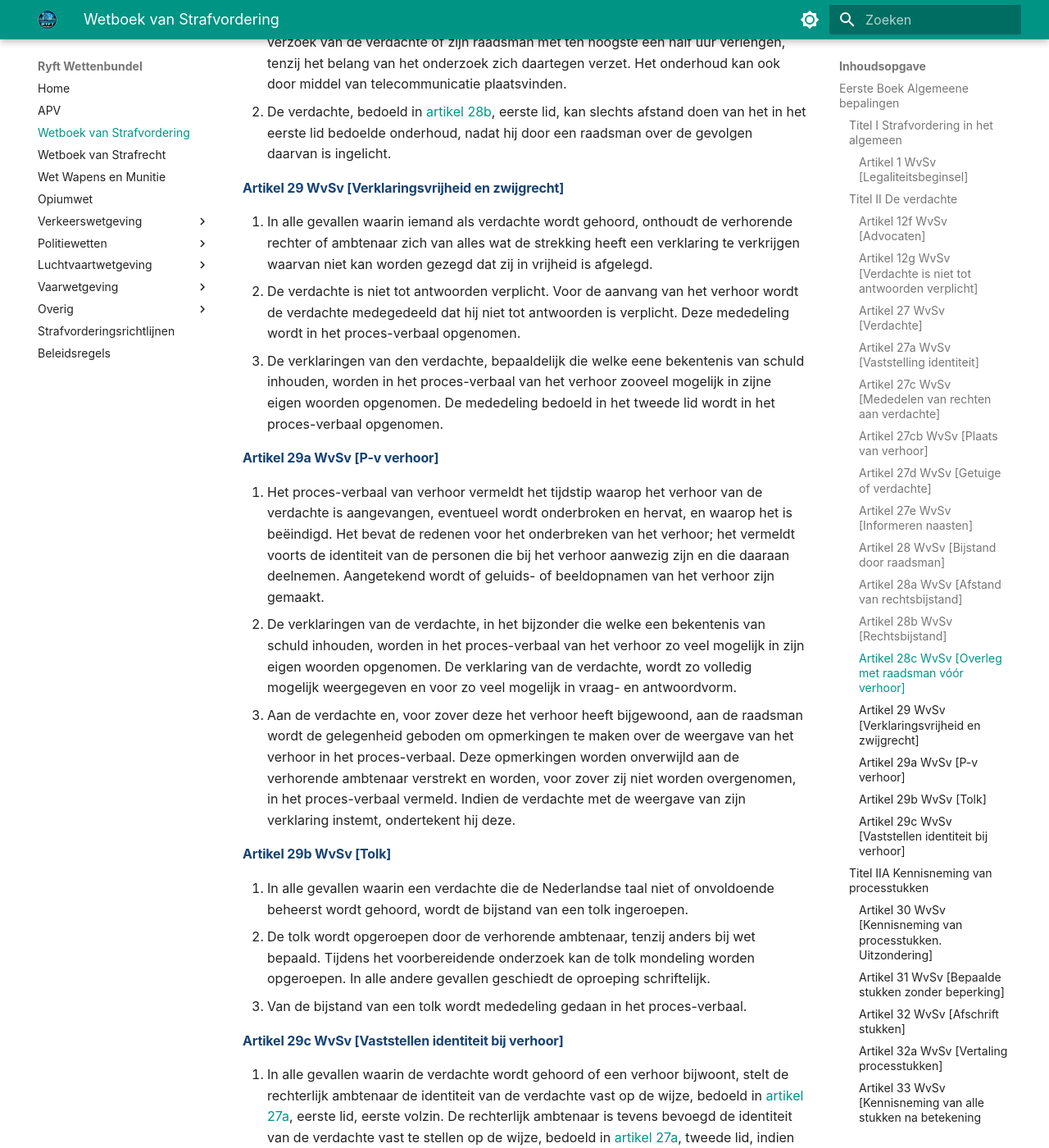
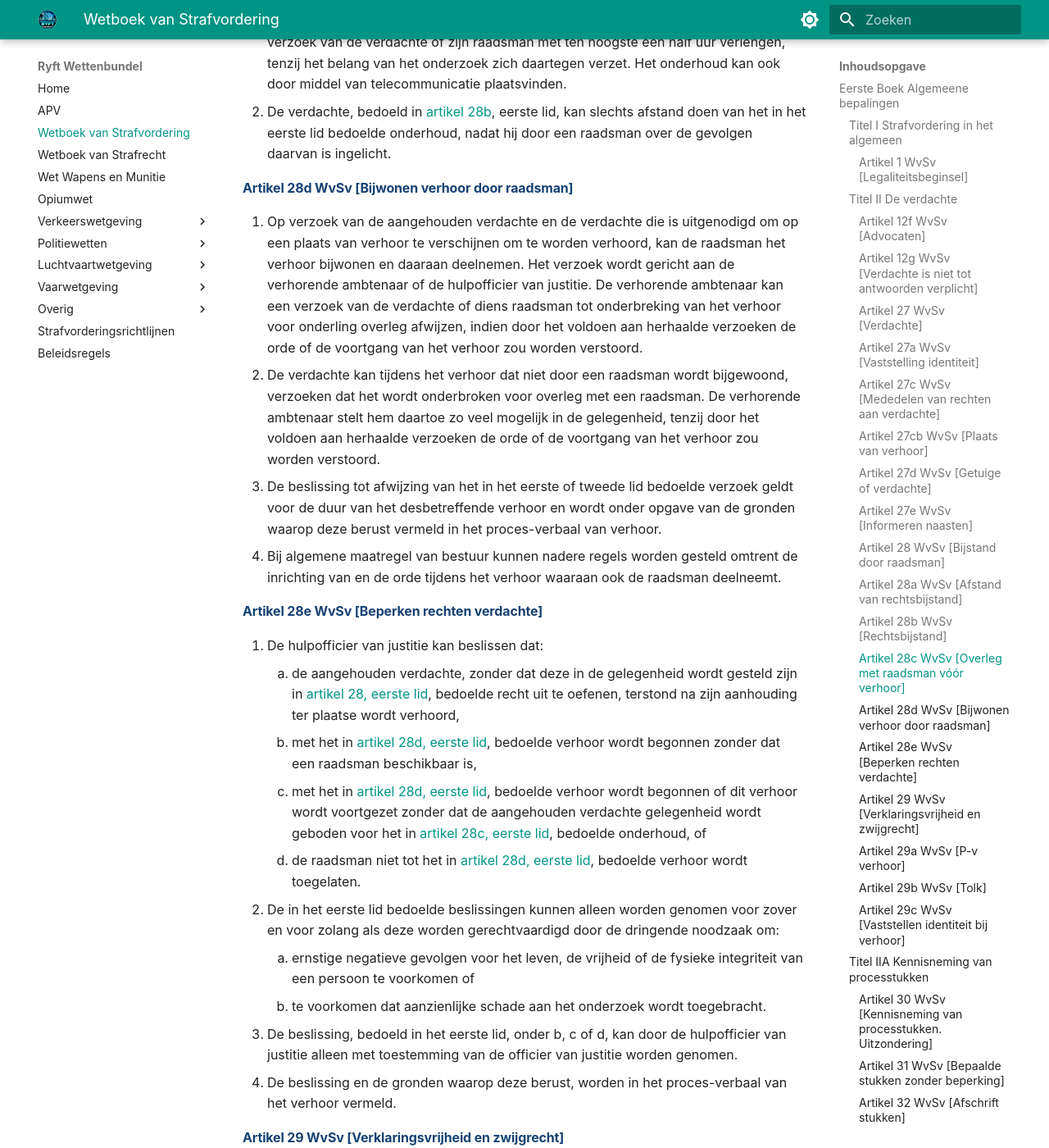
Before and after one commit to that-edward/wetten-ryft-backup, an MkDocs documentation site: the page built from docs/wetboek-van-strafvordering.md, in a window 1280 px wide and 1400 px high, scrolled down 4361 px. Shown: the whole window at 82% size. Built offline with MkDocs 1.6.1 and Material for MkDocs 9.7.7, drawn with Linux system fonts in a browser that asks for light colours; some web fonts are replaced; some of the changed text lies outside the part shown.

Commit message:
Besluit inrichting en orde politieverhoor

```diff
--- a/docs/wetboek-van-strafvordering.md
+++ b/docs/wetboek-van-strafvordering.md
@@ -87,6 +87,26 @@ Het verhoor van een aangehouden verdachte vindt zoveel mogelijk plaats op een pl
 
 1. De aangehouden verdachte voor wie ingevolge [artikel 28b](#artikel-28b-wvsv-rechtsbijstand) een raadsman beschikbaar is, wordt de gelegenheid verschaft om voorafgaand aan het eerste verhoor gedurende een termijn van ten hoogste een vijftien minuten met hem een onderhoud te hebben. De hulpofficier van justitie kan deze termijn, indien deze ontoereikend blijkt, op verzoek van de verdachte of zijn raadsman met ten hoogste een half uur verlengen, tenzij het belang van het onderzoek zich daartegen verzet. Het onderhoud kan ook door middel van telecommunicatie plaatsvinden.
 2. De verdachte, bedoeld in [artikel 28b](#artikel-28b-wvsv-rechtsbijstand), eerste lid, kan slechts afstand doen van het in het eerste lid bedoelde onderhoud, nadat hij door een raadsman over de gevolgen daarvan is ingelicht.
+
+#### Artikel 28d WvSv [Bijwonen verhoor door raadsman]
+
+1. Op verzoek van de aangehouden verdachte en de verdachte die is uitgenodigd om op een plaats van verhoor te verschijnen om te worden verhoord, kan de raadsman het verhoor bijwonen en daaraan deelnemen. Het verzoek wordt gericht aan de verhorende ambtenaar of de hulpofficier van justitie. De verhorende ambtenaar kan een verzoek van de verdachte of diens raadsman tot onderbreking van het verhoor voor onderling overleg afwijzen, indien door het voldoen aan herhaalde verzoeken de orde of de voortgang van het verhoor zou worden verstoord.
+2. De verdachte kan tijdens het verhoor dat niet door een raadsman wordt bijgewoond, verzoeken dat het wordt onderbroken voor overleg met een raadsman. De verhorende ambtenaar stelt hem daartoe zo veel mogelijk in de gelegenheid, tenzij door het voldoen aan herhaalde verzoeken de orde of de voortgang van het verhoor zou worden verstoord.
+3. De beslissing tot afwijzing van het in het eerste of tweede lid bedoelde verzoek geldt voor de duur van het desbetreffende verhoor en wordt onder opgave van de gronden waarop deze berust vermeld in het proces-verbaal van verhoor.
+4. Bij algemene maatregel van bestuur kunnen nadere regels worden gesteld omtrent de inrichting van en de orde tijdens het verhoor waaraan ook de raadsman deelneemt.
+
+#### Artikel 28e WvSv [Beperken rechten verdachte]
+
+1. De hulpofficier van justitie kan beslissen dat:
+    1. de aangehouden verdachte, zonder dat deze in de gelegenheid wordt gesteld zijn in [artikel 28, eerste lid](#artikel-28-wvsv-bijstand-door-raadsman), bedoelde recht uit te oefenen, terstond na zijn aanhouding ter plaatse wordt verhoord,
+    2. met het in [artikel 28d, eerste lid](#artikel-28d-wvsv-bijwonen-verhoor-door-raadsman), bedoelde verhoor wordt begonnen zonder dat een raadsman beschikbaar is,
+    3. met het in [artikel 28d, eerste lid](#artikel-28d-wvsv-bijwonen-verhoor-door-raadsman), bedoelde verhoor wordt begonnen of dit verhoor wordt voortgezet zonder dat de aangehouden verdachte gelegenheid wordt geboden voor het in [artikel 28c, eerste lid](#artikel-28c-wvsv-overleg-met-raadsman-vóór-verhoor), bedoelde onderhoud, of
+    4. de raadsman niet tot het in [artikel 28d, eerste lid](#artikel-28d-wvsv-bijwonen-verhoor-door-raadsman), bedoelde verhoor wordt toegelaten.
+2. De in het eerste lid bedoelde beslissingen kunnen alleen worden genomen voor zover en voor zolang als deze worden gerechtvaardigd door de dringende noodzaak om:
+    1. ernstige negatieve gevolgen voor het leven, de vrijheid of de fysieke integriteit van een persoon te voorkomen of
+    2. te voorkomen dat aanzienlijke schade aan het onderzoek wordt toegebracht.
+3. De beslissing, bedoeld in het eerste lid, onder b, c of d, kan door de hulpofficier van justitie alleen met toestemming van de officier van justitie worden genomen.
+4. De beslissing en de gronden waarop deze berust, worden in het proces-verbaal van het verhoor vermeld.
 
 #### Artikel 29 WvSv [Verklaringsvrijheid en zwijgrecht]
 
--- a/mkdocs.yml
+++ b/mkdocs.yml
@@ -72,5 +72,6 @@ nav:
     - Paspoortwet: 'overig/paspoortwet.md'
     - Wet op de identificatieplicht: 'overig/wet-op-de-identificatieplicht.md'
     - Wet gedeeltelijk verbod gezichtsbedekkende kleding: 'overig/wet-gedeeltelijk-verbod-gezichtsbedekkende-kleding.md'
+    - Besluit inrichting en orde politieverhoor: 'overig/besluit-inrichting-en-orde-politieverhoor.md'
   - Strafvorderingsrichtlijnen: 'https://www.om.nl/onderwerpen/beleidsregels/richtlijnen-voor-strafvordering'
   - Beleidsregels: 'beleidsregels.md'
```
Also changed, not shown: docs/overig/besluit-inrichting-en-orde-politieverhoor.md (added, +47 -0 lines).
